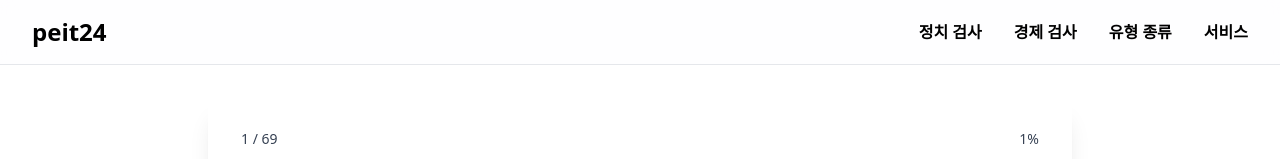
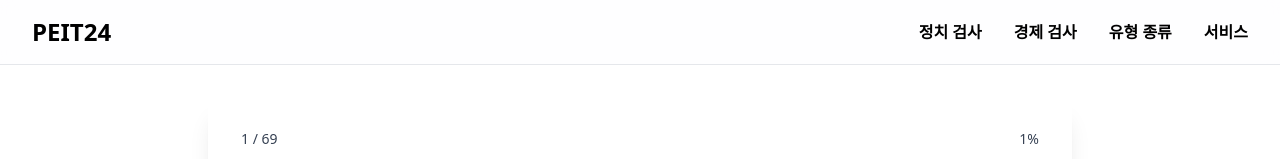
Before and after one commit to sin77812/PEIT, a Next.js app: page /test in a window 1280 px wide. Shown: the top 159 px of the page. Built offline with nearby package versions, Linux system fonts and the light colour scheme; a web font is replaced by a local one.

Commit message:
chore(nav): set brand to uppercase PEIT24

```diff
--- a/components/Navigation.tsx
+++ b/components/Navigation.tsx
@@ -45,7 +45,7 @@ export default function Navigation() {
       <div className="max-w-7xl mx-auto px-4 sm:px-6 lg:px-8">
         <div className="flex justify-between items-center h-16">
           <Link href="/" className="text-2xl font-bold text-accent">
-            peit24
+            PEIT24
           </Link>
 
           {/* Desktop links */}
```
